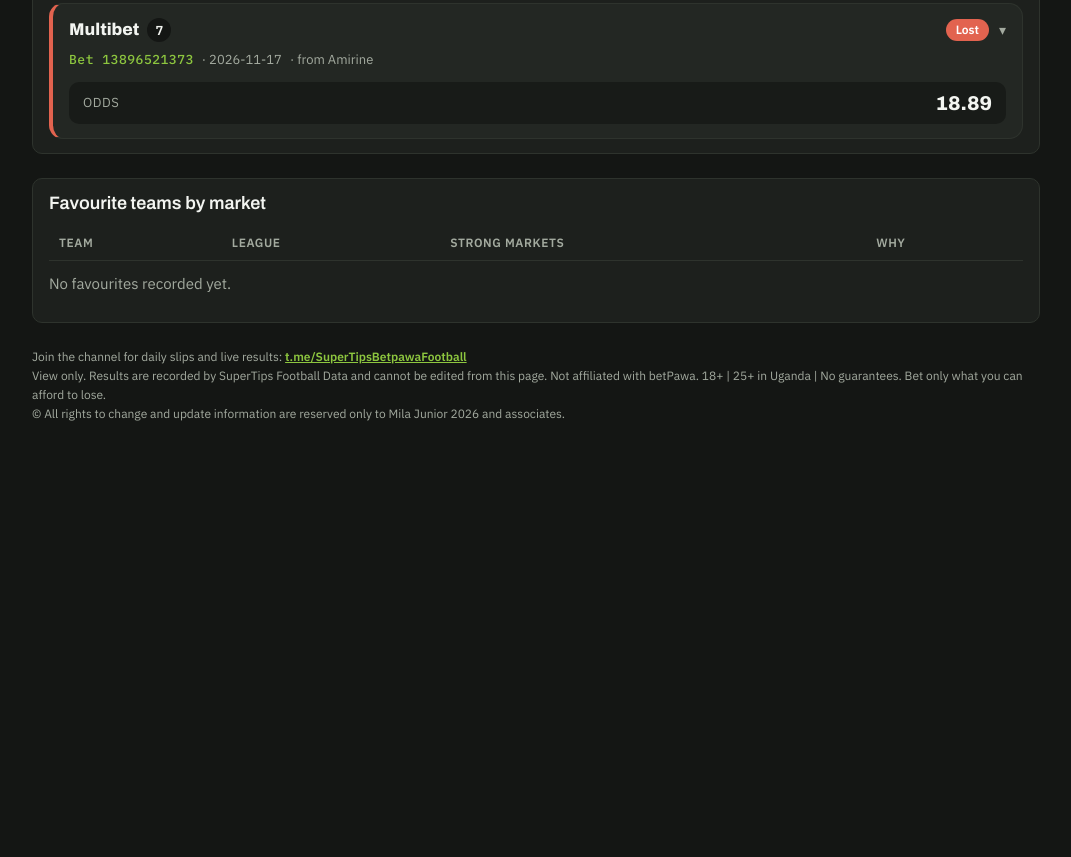
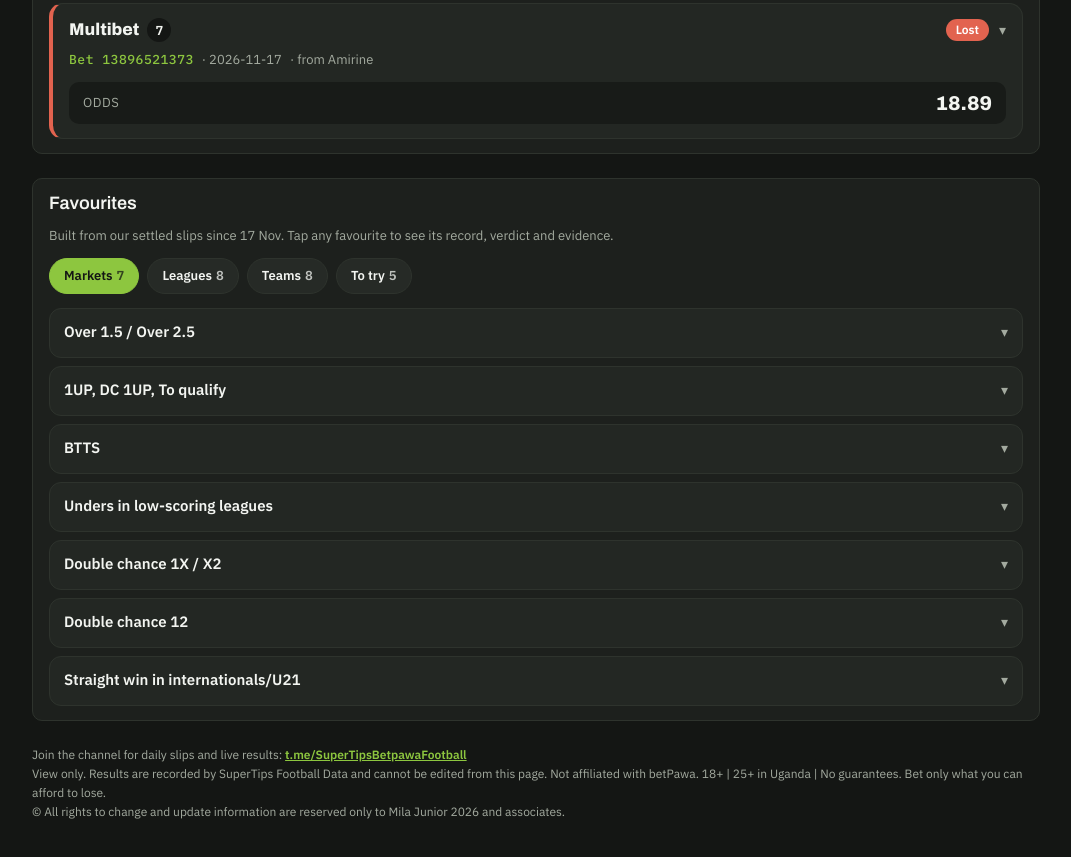
Before and after one commit to grayMila-bit/SuperTips-Football-Ledger, a plain HTML site: page index.html in a window 1280 px wide. Shown: the part 2161-3018 px from the top of the page, without its empty margins (104-1175 px from the left). Before the commit the page ends 2632 px from the top, so only its background shows below. Drawn offline with Linux system fonts and the light colour scheme.

Commit message:
Ledger: tabbed Favourites (markets, leagues, teams, to try) with tap-to-open record, verdict and evidence
Co-Authored-By: Claude Opus 5.5 <noreply@anthropic.com>
Claude-Session: https://claude.ai/code/session_01Q9PTZQtMi46CD8u5rgbswK

```diff
--- a/data.json
+++ b/data.json
@@ -485,5 +485,342 @@
       ]
     }
   ],
-  "favorites": []
+  "favorites": [
+    {
+      "kind": "market",
+      "order": 1,
+      "name": "Over 1.5 / Over 2.5",
+      "market": "",
+      "record": "13 won, 1 lost",
+      "verdict": "Main market",
+      "vclass": "good",
+      "evidence": "Only loss: Grêmio 0-0 Bahia (Over 1.5, 19 Nov). Won in Women's Champions League, Gulf leagues, Brazil and Nations League.",
+      "since": "2026-11-17",
+      "id": "market-over-1-5-over-2-5"
+    },
+    {
+      "kind": "market",
+      "order": 2,
+      "name": "1UP, DC 1UP, To qualify",
+      "market": "",
+      "record": "7 of 7 won",
+      "verdict": "Main market",
+      "vclass": "good",
+      "evidence": "Mallorca 1UP, Espanyol W 1UP, Copa del Rey qualifiers (Sabadell, Tenerife), Nations League DC 1UP.",
+      "since": "2026-11-17",
+      "id": "market-1up-dc-1up-to-qualify"
+    },
+    {
+      "kind": "market",
+      "order": 3,
+      "name": "BTTS",
+      "market": "",
+      "record": "All won",
+      "verdict": "Use more",
+      "vclass": "good",
+      "evidence": "Nations League: Denmark 2-3 Norway, Wales 2-3 Portugal.",
+      "since": "2026-11-17",
+      "id": "market-btts"
+    },
+    {
+      "kind": "market",
+      "order": 4,
+      "name": "Unders in low-scoring leagues",
+      "market": "",
+      "record": "2 of 2 won",
+      "verdict": "Use selectively",
+      "vclass": "good",
+      "evidence": "Algeria: Rouissat v Belouizdad 1-0 (Under 1.5), MC Alger v Akbou 0-1 (Under 3.5).",
+      "since": "2026-11-17",
+      "id": "market-unders-in-low-scoring-leagues"
+    },
+    {
+      "kind": "market",
+      "order": 5,
+      "name": "Double chance 1X / X2",
+      "market": "",
+      "record": "3 won, 1 lost",
+      "verdict": "Home sides only",
+      "vclass": "watch",
+      "evidence": "Won: Corinthians 4-0, Peñarol 3-0, Progreso 1-1. Lost: Boston River 1-0 Maldonado (X2 away).",
+      "since": "2026-11-17",
+      "id": "market-double-chance-1x-x2"
+    },
+    {
+      "kind": "market",
+      "order": 6,
+      "name": "Double chance 12",
+      "market": "",
+      "record": "2 won, 1 lost",
+      "verdict": "Risky in tight games",
+      "vclass": "watch",
+      "evidence": "Won: Remo 2-0, Forest U21 v Newcastle U21 2-3. Lost: Lions 1-1 Wollongong.",
+      "since": "2026-11-17",
+      "id": "market-double-chance-12"
+    },
+    {
+      "kind": "market",
+      "order": 7,
+      "name": "Straight win in internationals/U21",
+      "market": "",
+      "record": "4 lost",
+      "verdict": "Avoid",
+      "vclass": "bad",
+      "evidence": "Czechia U21 1-1, Sierra Leone 1-1 Congo DR, Iraq 1-1 Iran, Independiente W 1-2 (17 Nov).",
+      "since": "2026-11-17",
+      "id": "market-straight-win-in-internationals-u21"
+    },
+    {
+      "kind": "league",
+      "order": 1,
+      "name": "Women's Champions League",
+      "market": "Over 1.5 / 2.5, favourite to win",
+      "record": "5 of 5 won",
+      "verdict": "Strong",
+      "vclass": "good",
+      "evidence": "Bayern W 4-0 away, Real Madrid W 3-1, Arsenal W v Lyon W 0-2, Benfica W v Roma W 2-3, Paris FC W v Koge W 2-1.",
+      "since": "2026-11-17",
+      "id": "league-women-s-champions-league"
+    },
+    {
+      "kind": "league",
+      "order": 2,
+      "name": "UEFA Nations League",
+      "market": "Over/under, BTTS, DC 1UP",
+      "record": "16 of 16 won",
+      "verdict": "Strong",
+      "vclass": "good",
+      "evidence": "Two 8-leg slips on 17 Nov won in full (287P1TW and Bet 13896497278).",
+      "since": "2026-11-17",
+      "id": "league-uefa-nations-league"
+    },
+    {
+      "kind": "league",
+      "order": 3,
+      "name": "Copa del Rey",
+      "market": "To qualify, 1UP",
+      "record": "3 of 3 won",
+      "verdict": "Strong",
+      "vclass": "good",
+      "evidence": "Sabadell won 0-3 at Utebo, Mallorca 1UP at Alcoyano (0-1), Tenerife won 2-5 at Badajoz.",
+      "since": "2026-11-17",
+      "id": "league-copa-del-rey"
+    },
+    {
+      "kind": "league",
+      "order": 4,
+      "name": "UAE Pro League / Qatar Stars League",
+      "market": "Over 1.5 / 2.5",
+      "record": "3 of 3 won",
+      "verdict": "Strong",
+      "vclass": "good",
+      "evidence": "Al Ain 2-1 Al Dhafra (on two slips), Al Ahli Doha 1-1 Al-Shamal.",
+      "since": "2026-11-17",
+      "id": "league-uae-pro-league-qatar-stars-league"
+    },
+    {
+      "kind": "league",
+      "order": 5,
+      "name": "Algeria Ligue 1",
+      "market": "Unders",
+      "record": "2 of 2 won",
+      "verdict": "Use selectively",
+      "vclass": "good",
+      "evidence": "Rouissat v Belouizdad 1-0, MC Alger v Akbou 0-1.",
+      "since": "2026-11-17",
+      "id": "league-algeria-ligue-1"
+    },
+    {
+      "kind": "league",
+      "order": 6,
+      "name": "Brazil Série A",
+      "market": "Over 1.5, home double chance",
+      "record": "4 won, 1 lost",
+      "verdict": "Good, watch 0-0 risk",
+      "vclass": "watch",
+      "evidence": "Won: Flamengo 2-1, Cruzeiro 2-1, Corinthians 4-0, Remo 2-0. Lost: Grêmio 0-0 Bahia.",
+      "since": "2026-11-17",
+      "id": "league-brazil-serie-a"
+    },
+    {
+      "kind": "league",
+      "order": 7,
+      "name": "Uruguay Primera",
+      "market": "Double chance",
+      "record": "2 won, 1 lost",
+      "verdict": "Watch",
+      "vclass": "watch",
+      "evidence": "Won: Peñarol 3-0, Progreso 1-1. Lost: Boston River 1-0 Maldonado.",
+      "since": "2026-11-17",
+      "id": "league-uruguay-primera"
+    },
+    {
+      "kind": "league",
+      "order": 8,
+      "name": "Internationals & U21 friendlies",
+      "market": "Not straight wins",
+      "record": "4 lost",
+      "verdict": "Avoid straight wins",
+      "vclass": "bad",
+      "evidence": "Three 1-1 draws on 17 Nov sank two slips; goal markets in the same games won.",
+      "since": "2026-11-17",
+      "id": "league-internationals-u21-friendlies"
+    },
+    {
+      "kind": "team",
+      "order": 1,
+      "name": "Al Ain",
+      "market": "Over 2.5",
+      "record": "2 of 2 won",
+      "verdict": "Watch (small sample)",
+      "vclass": "watch",
+      "evidence": "Al Ain 2-1 Al Dhafra, UAE Pro League, 19 Nov.",
+      "since": "2026-11-17",
+      "id": "team-al-ain"
+    },
+    {
+      "kind": "team",
+      "order": 2,
+      "name": "Bayern W",
+      "market": "Win / Over 2.5",
+      "record": "1 of 1 won",
+      "verdict": "Watch (small sample)",
+      "vclass": "watch",
+      "evidence": "Won 4-0 away at Austria Wien W, Women's Champions League.",
+      "since": "2026-11-17",
+      "id": "team-bayern-w"
+    },
+    {
+      "kind": "team",
+      "order": 3,
+      "name": "Real Madrid W",
+      "market": "Win",
+      "record": "1 of 1 won",
+      "verdict": "Watch (small sample)",
+      "vclass": "watch",
+      "evidence": "Beat Inter W 3-1, Women's Champions League.",
+      "since": "2026-11-17",
+      "id": "team-real-madrid-w"
+    },
+    {
+      "kind": "team",
+      "order": 4,
+      "name": "Flamengo",
+      "market": "Over 1.5",
+      "record": "1 of 1 won",
+      "verdict": "Watch (small sample)",
+      "vclass": "watch",
+      "evidence": "Flamengo 2-1 Paranaense, Brazil Série A.",
+      "since": "2026-11-17",
+      "id": "team-flamengo"
+    },
+    {
+      "kind": "team",
+      "order": 5,
+      "name": "Corinthians",
+      "market": "Home 1X",
+      "record": "1 of 1 won",
+      "verdict": "Watch (small sample)",
+      "vclass": "watch",
+      "evidence": "Corinthians 4-0 Botafogo, Brazil Série A.",
+      "since": "2026-11-17",
+      "id": "team-corinthians"
+    },
+    {
+      "kind": "team",
+      "order": 6,
+      "name": "Peñarol",
+      "market": "Home 1X",
+      "record": "1 of 1 won",
+      "verdict": "Watch (small sample)",
+      "vclass": "watch",
+      "evidence": "Peñarol 3-0 Cerro Largo, Uruguay Primera.",
+      "since": "2026-11-17",
+      "id": "team-penarol"
+    },
+    {
+      "kind": "team",
+      "order": 7,
+      "name": "Arsenal W v Lyon W",
+      "market": "Over 1.5",
+      "record": "1 of 1 won",
+      "verdict": "Watch (small sample)",
+      "vclass": "watch",
+      "evidence": "Finished 0-2, Women's Champions League.",
+      "since": "2026-11-17",
+      "id": "team-arsenal-w-v-lyon-w"
+    },
+    {
+      "kind": "team",
+      "order": 8,
+      "name": "Benfica W v Roma W",
+      "market": "Over 1.5",
+      "record": "1 of 1 won",
+      "verdict": "Watch (small sample)",
+      "vclass": "watch",
+      "evidence": "Finished 2-3, Women's Champions League.",
+      "since": "2026-11-17",
+      "id": "team-benfica-w-v-roma-w"
+    },
+    {
+      "kind": "try",
+      "order": 1,
+      "name": "Premier League, Serie A",
+      "market": "Over 1.5, DC 1UP",
+      "record": "Not tested yet",
+      "verdict": "To test",
+      "vclass": "test",
+      "evidence": "Top leagues with plenty of data.",
+      "since": "2026-11-17",
+      "id": "try-premier-league-serie-a"
+    },
+    {
+      "kind": "try",
+      "order": 2,
+      "name": "Eredivisie, Bundesliga",
+      "market": "Over 2.5, BTTS",
+      "record": "Not tested yet",
+      "verdict": "To test",
+      "vclass": "test",
+      "evidence": "Among the highest-scoring leagues.",
+      "since": "2026-11-17",
+      "id": "try-eredivisie-bundesliga"
+    },
+    {
+      "kind": "try",
+      "order": 3,
+      "name": "Portugal Liga, Turkish Süper Lig",
+      "market": "Big-three teams 1UP",
+      "record": "Not tested yet",
+      "verdict": "To test",
+      "vclass": "test",
+      "evidence": "Clear favourites most weeks.",
+      "since": "2026-11-17",
+      "id": "try-portugal-liga-turkish-super-lig"
+    },
+    {
+      "kind": "try",
+      "order": 4,
+      "name": "Premier League Cup (U21)",
+      "market": "Over 2.5",
+      "record": "Testing in BM9HHTH (20 Nov)",
+      "verdict": "To test",
+      "vclass": "test",
+      "evidence": "U21 games are usually high-scoring.",
+      "since": "2026-11-17",
+      "id": "try-premier-league-cup-u21"
+    },
+    {
+      "kind": "try",
+      "order": 5,
+      "name": "Any league",
+      "market": "Corners, cards, team Over 0.5",
+      "record": "Not tested yet",
+      "verdict": "To test",
+      "vclass": "test",
+      "evidence": "Markets we haven't used at all yet.",
+      "since": "2026-11-17",
+      "id": "try-any-league"
+    }
+  ]
 }
--- a/index.html
+++ b/index.html
@@ -107,6 +107,20 @@ td.num,th.num{text-align:right}
 .tile.t-ait{border-color:var(--won);background:rgba(141,198,63,.12)} .tile.t-ait .v,.tile.t-ait .k{color:var(--won)}
 .tile.t-ait.neg{border-color:var(--lost);background:rgba(226,99,79,.12)} .tile.t-ait.neg .v,.tile.t-ait.neg .k{color:var(--lost)}
 .tile[aria-pressed="true"]{box-shadow:0 0 0 2px currentColor inset}
+.favlist{display:flex;flex-direction:column;gap:8px}
+.fav{background:#232723;border:1px solid var(--line);border-radius:12px;overflow:hidden}
+.fav-head{all:unset;box-sizing:border-box;display:flex;align-items:center;justify-content:space-between;gap:10px;width:100%;padding:12px 14px;cursor:pointer;min-height:48px}
+.fav-head:focus-visible{outline:2px solid var(--green);outline-offset:-2px}
+.fav-head .nm{font-weight:700}
+.fav-head .mk{margin:4px 0 0}
+.fav-head[aria-expanded="true"] .chev{transform:rotate(180deg)}
+.fav-body{display:none;border-top:1px solid var(--line);padding:10px 14px 12px}
+.fav.open .fav-body{display:block}
+.fav-body dl{margin:0;display:grid;grid-template-columns:auto 1fr;gap:6px 12px;font-size:14px}
+.fav-body dt{color:var(--muted);font-size:12px;text-transform:uppercase;letter-spacing:.05em;padding-top:2px}
+.fav-body dd{margin:0}
+.vd{display:inline-block;padding:2px 10px;border-radius:999px;font-size:12px;font-weight:600}
+.vd.good{background:var(--won);color:#141614} .vd.watch{background:#d9a441;color:#141614} .vd.bad{background:var(--lost);color:#fff} .vd.test{background:var(--pending);color:#141614}
 footer{font-size:12px;color:var(--muted);line-height:1.6}
 </style>
 </head>
@@ -155,14 +169,16 @@ footer{font-size:12px;color:var(--muted);line-height:1.6}
     <div class="cards" id="slips"></div>
   </section>
 
-  <section class="panel">
-    <h2>Favourite teams by market</h2>
-    <div class="tablewrap">
-      <table>
-        <thead><tr><th>Team</th><th>League</th><th>Strong markets</th><th>Why</th></tr></thead>
-        <tbody id="favs"></tbody>
-      </table>
+  <section class="panel" id="favs-sec">
+    <h2>Favourites</h2>
+    <p class="note" style="margin:0 0 12px">Built from our settled slips since 17 Nov. Tap any favourite to see its record, verdict and evidence.</p>
+    <div class="filters" role="tablist" aria-label="Favourite type">
+      <button class="fbtn ftab" role="tab" data-k="market" aria-pressed="true">Markets<span class="n" id="fk-market"></span></button>
+      <button class="fbtn ftab" role="tab" data-k="league" aria-pressed="false">Leagues<span class="n" id="fk-league"></span></button>
+      <button class="fbtn ftab" role="tab" data-k="team" aria-pressed="false">Teams<span class="n" id="fk-team"></span></button>
+      <button class="fbtn ftab" role="tab" data-k="try" aria-pressed="false">To try<span class="n" id="fk-try"></span></button>
     </div>
+    <div class="favlist" id="favs"></div>
   </section>
 
   <footer>Join the channel for daily slips and live results: <a href="https://t.me/SuperTipsBetpawaFootball" style="color:var(--green);font-weight:600">t.me/SuperTipsBetpawaFootball</a><br>View only. Results are recorded by SuperTips Football Data and cannot be edited from this page. Not affiliated with betPawa. 18+ | 25+ in Uganda | No guarantees. Bet only what you can afford to lose.<br>© All rights to change and update information are reserved only to Mila Junior 2026 and associates.</footer>
@@ -252,15 +268,28 @@ footer{font-size:12px;color:var(--muted);line-height:1.6}
     drawPie(c);
     ["all","pending","won","lost"].forEach(function(k){var e=document.getElementById("f-"+k);if(e)e.textContent=k==="all"?slips.length:c[k];});
     renderCards();
-    var fb=document.getElementById("favs");
-    if(!favs.length){fb.innerHTML='<tr><td colspan="4" class="empty">No favourites recorded yet.</td></tr>';}
-    else{
-      fb.innerHTML=favs.slice().sort(function(a,b){return String(a.league||"").localeCompare(String(b.league||""))||String(a.team||"").localeCompare(String(b.team||""));}).map(function(f){
-        var mk=(Array.isArray(f.markets)?f.markets:[]).map(function(m){return "<span class='mk'>"+esc(m)+"</span>";}).join("");
-        return "<tr><td><strong>"+esc(f.team)+"</strong></td><td>"+esc(f.league)+"</td><td>"+mk+"</td><td class='note'>"+esc(f.why)+"</td></tr>";
-      }).join("");
-    }
+    renderFavs();
   }
+  var favKind="market",favOpen={};
+  function favNorm(f){return {id:f.id||f.team||f.name,kind:f.kind||"team",order:Number(f.order)||99,name:f.name||f.team||"",
+    market:f.market||(Array.isArray(f.markets)?f.markets.join(", "):""),record:f.record||"",verdict:f.verdict||"",vclass:f.vclass||"test",evidence:f.evidence||f.why||"",league:f.league||""};}
+  function renderFavs(){
+    var all=favs.map(favNorm),box=document.getElementById("favs");
+    ["market","league","team","try"].forEach(function(k){var e=document.getElementById("fk-"+k);if(e)e.textContent=all.filter(function(f){return f.kind===k;}).length;});
+    var list=all.filter(function(f){return f.kind===favKind;}).sort(function(a,b){return a.order-b.order||a.name.localeCompare(b.name);});
+    if(!list.length){box.innerHTML="<p class='empty'>No favourites recorded yet.</p>";return;}
+    box.innerHTML=list.map(function(f){
+      var o=!!favOpen[f.id],bid="fv-"+String(f.id).replace(/\W/g,"");
+      var rows=(f.record?"<dt>Record</dt><dd>"+esc(f.record)+"</dd>":"")+(f.verdict?"<dt>Verdict</dt><dd><span class='vd "+esc(f.vclass)+"'>"+esc(f.verdict)+"</span></dd>":"")+(f.evidence?"<dt>Evidence</dt><dd class='note' style='color:var(--ink)'>"+esc(f.evidence)+"</dd>":"")+(f.league&&f.kind==="team"?"<dt>League</dt><dd>"+esc(f.league)+"</dd>":"");
+      return "<div class='fav"+(o?" open":"")+"'><button class='fav-head' aria-expanded='"+o+"' aria-controls='"+bid+"' data-fav='"+esc(f.id)+"'><span><span class='nm'>"+esc(f.name)+"</span>"+(f.market?"<br><span class='mk'>"+esc(f.market)+"</span>":"")+"</span><span class='chev' aria-hidden='true'>&#9662;</span></button><div class='fav-body' id='"+bid+"'><dl>"+rows+"</dl></div></div>";
+    }).join("");
+  }
+  document.addEventListener("click",function(e){
+    var t=e.target.closest(".ftab");
+    if(t){favKind=t.getAttribute("data-k");document.querySelectorAll(".ftab").forEach(function(b){b.setAttribute("aria-pressed",b===t?"true":"false");});renderFavs();return;}
+    var h=e.target.closest(".fav-head");
+    if(h){var id=h.getAttribute("data-fav"),card=h.parentNode,o=!card.classList.contains("open");card.classList.toggle("open",o);h.setAttribute("aria-expanded",o);favOpen[id]=o;}
+  });
   function drawPie(c){
     var svg=document.getElementById("pie"),leg=document.getElementById("legend");
     var keys=["won","lost","pending","void"],parts=keys.filter(function(k){return c[k]>0;});
```
